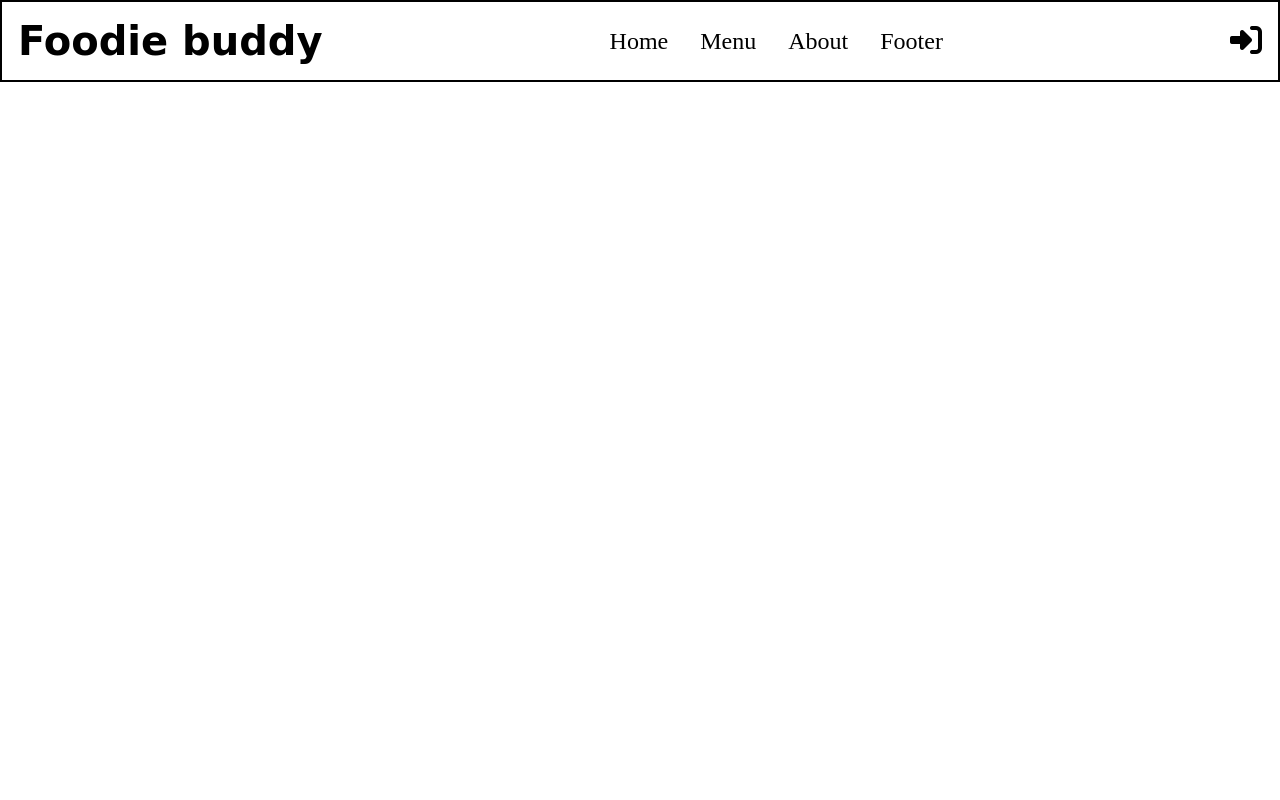
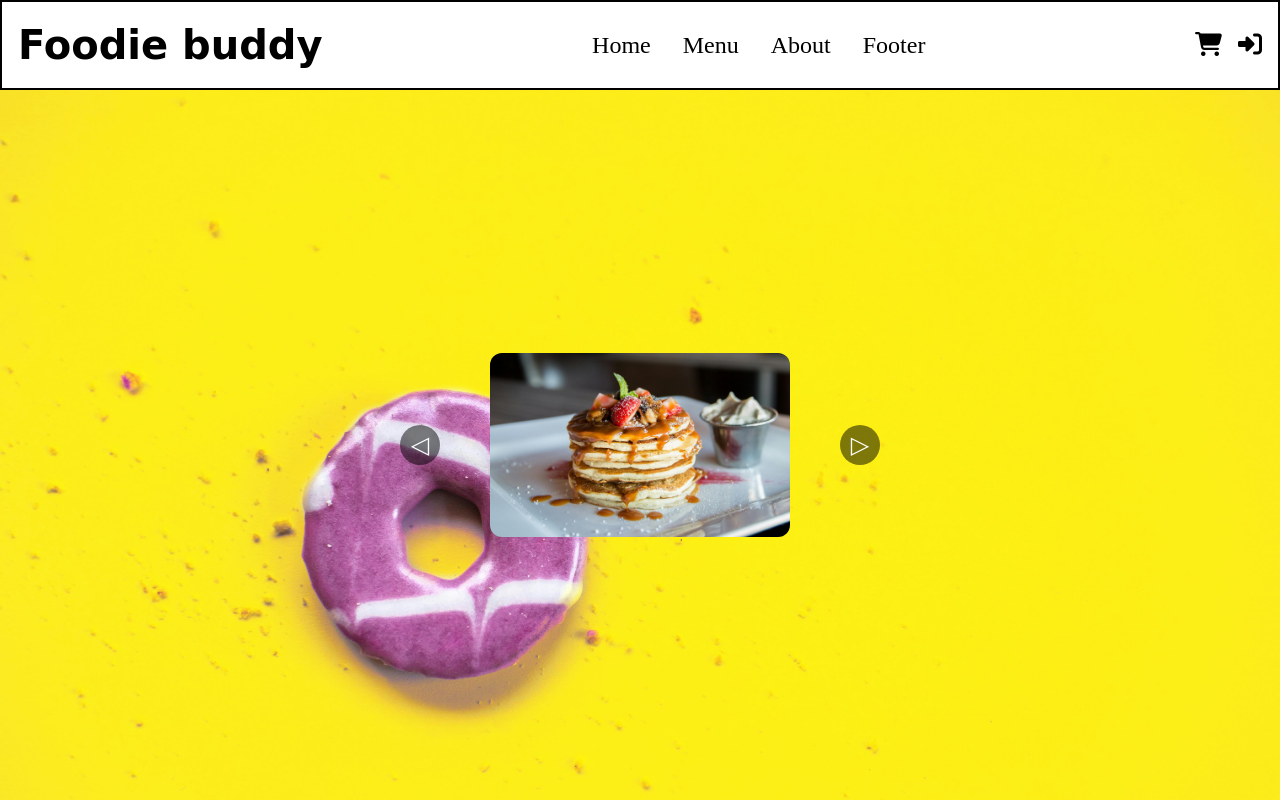
Before and after one commit to WungthingKashungnao/foodie-buddy, a plain HTML site: page index.html in a window 1280 px wide. Drawn offline with Linux system fonts and the light colour scheme; a web font is replaced by a local one.

Commit message:
added home section with carousel

```diff
--- a/css/style.css
+++ b/css/style.css
@@ -9,6 +9,7 @@
 /* header start */
 header {
   width: 100%;
+  height: 90px;
   position: relative;
   display: flex;
   justify-content: space-between;
@@ -29,6 +30,7 @@ header {
   justify-content: space-between;
   align-items: center;
   width: 100%;
+  background-color: white;
 }
 .head-nav .head-nav-list .head-nav-item {
   margin: 0 1rem;
@@ -38,15 +40,111 @@ header {
   color: black;
 }
 
+.header-left-container {
+  display: flex;
+  justify-content: space-between;
+  align-items: center;
+}
+
 .login-header {
   cursor: pointer;
-  font-size: 2rem;
+  font-size: 1.5rem;
+}
+.cart {
+  margin-right: 1rem;
+  cursor: pointer;
+  font-size: 1.5rem;
 }
 
 .header-hamburger {
   display: none;
 }
+
 /* header end */
+
+/* home start */
+#home {
+  background-image: url("../assets/home.jpg");
+  background-size: cover;
+  width: 100vw;
+  height: calc(100vh - 90px);
+  display: flex;
+  justify-content: center;
+  align-items: center;
+}
+
+.carousel {
+  display: flex;
+  align-items: center;
+  position: relative;
+  width: 100%;
+  max-width: 500px;
+  overflow: hidden;
+}
+
+.carousel-container {
+  width: 100%;
+  max-width: 500px;
+  height: 500px;
+  overflow: hidden;
+}
+
+.carousel-track {
+  display: flex;
+  transition: transform 0.4s ease-in-out;
+}
+
+.carousel-item {
+  width: 500px;
+  height: 500px;
+  flex-shrink: 0; /* Ensures only one image is shown at a time */
+  display: flex;
+  justify-content: center;
+  align-items: center;
+}
+
+.carousel-item img {
+  width: 100%;
+  max-width: 300px; /* Ensures images remain 300px */
+  height: auto;
+  object-fit: cover;
+  border-radius: 12px;
+}
+
+.nav-btn {
+  background: rgba(0, 0, 0, 0.5);
+  color: white;
+  border: none;
+  font-size: 24px;
+  cursor: pointer;
+  padding: 10px;
+  position: absolute;
+  top: 50%;
+  transform: translateY(-50%);
+  border-radius: 50%;
+  width: 40px;
+  height: 40px;
+  display: flex;
+  justify-content: center;
+  align-items: center;
+  z-index: 1000; /* Ensure buttons are on top */
+}
+
+#prevBtn {
+  left: 10px;
+  display: flex; /* Ensure it is visible */
+}
+
+#nextBtn {
+  right: 10px;
+  display: flex; /* Ensure it is visible */
+}
+
+/* Ensure buttons remain clickable */
+.nav-btn:hover {
+  background: rgba(0, 0, 0, 0.8);
+}
+/* home end */
 
 /* media queries  start -------------------------------------------------- */
 @media screen and (max-width: 720px) {
@@ -85,6 +183,23 @@ header {
     display: none;
   }
   /* header end */
+
+  /* home start */
+  .carousel-container {
+    max-width: 100%;
+    height: auto;
+  }
+
+  .carousel-item {
+    width: 100%;
+    height: auto;
+  }
+
+  .carousel-item img {
+    width: 100%; /* Full width on small screens */
+    max-width: 300px; /* Keep max 300px */
+    height: auto;
+  }
+  /* home end */
 }
-/* header end */
 /* media quries end -------------------------------------------------- */
--- a/index.html
+++ b/index.html
@@ -3,7 +3,7 @@
   <head>
     <meta charset="UTF-8" />
     <meta name="viewport" content="width=device-width, initial-scale=1.0" />
-    <title>Wung's Fast Food</title>
+    <title>Foodie buddy</title>
   </head>
   <!-- fontawsome link -->
   <link
@@ -33,6 +33,11 @@
         </ul>
       </nav>
       <!-- nav end -->
+      <div class="header-left-container">
+        <div class="cart">
+          <i class="fa-solid fa-cart-shopping"></i>
+        </div>
+
         <!-- login header start -->
         <div class="login-header">
           <i class="fa-solid fa-right-to-bracket"></i>
@@ -43,8 +48,27 @@
           <i class="fa-solid fa-bars"></i>
         </div>
         <!-- header hamburger end -->
+      </div>
     </header>
     <!-- header end -->
+    <!-- home section start-->
+    <section id="home">
+      <!-- carousel start -->
+      <div class="carousel">
+        <button id="prevBtn" class="nav-btn">&#9665;</button>
+        <div class="carousel-container">
+          <div class="carousel-track">
+            <!-- <img
+              src="assets/home carousel food/pexels-chanwalrus-958545.jpg"
+              class="carousel-item"
+            /> -->
+          </div>
+        </div>
+        <button id="nextBtn" class="nav-btn">&#9655;</button>
+      </div>
+      <!-- carousel end -->
+    </section>
+    <!-- home section end -->
   </body>
   <script src="./js/script.js"></script>
 </html>
--- a/js/script.js
+++ b/js/script.js
@@ -1,6 +1,70 @@
+// header elements start
 const headerHamburger = document.querySelector(".header-hamburger");
 const headNavList = document.querySelector(".head-nav-list");
+// header elements end
 
+// carousel elements start
+const track = document.querySelector(".carousel-track");
+const prevBtn = document.getElementById("prevBtn");
+const nextBtn = document.getElementById("nextBtn");
+
+// Image sources
+const images = [
+  "assets/home carousel food/food1.jpg",
+  "assets/home carousel food/food2.jpg",
+  "assets/home carousel food/food3.jpg",
+  "assets/home carousel food/food4.jpg",
+  "assets/home carousel food/food5.jpg",
+  "assets/home carousel food/food6.jpg",
+  "assets/home carousel food/food7.jpg",
+  "assets/home carousel food/food8.jpg",
+  "assets/home carousel food/food9.jpg",
+  "assets/home carousel food/food10.jpg",
+  "assets/home carousel food/food11.jpg",
+  "assets/home carousel food/food12.jpg",
+  "assets/home carousel food/food13.jpg",
+];
+let index = 0; // Track current image index
+let totalImages = 0; // Will be updated after images are loaded
+
+// Function to load images dynamically
+function loadImages() {
+  track.innerHTML = ""; // Clear track before adding new images
+
+  images.forEach((imgSrc) => {
+    const item = document.createElement("div");
+    item.classList.add("carousel-item");
+
+    const imgElement = document.createElement("img");
+    imgElement.src = imgSrc;
+    imgElement.alt = "Food Image";
+
+    item.appendChild(imgElement);
+    track.appendChild(item);
+  });
+
+  // Update total image count after loading
+  totalImages = images.length;
+
+  // Ensure the carousel starts at the correct position
+  updateCarousel();
+}
+
+// Get the actual width of the images dynamically
+function getImageWidth() {
+  const firstImage = document.querySelector(".carousel-item img");
+  return firstImage ? firstImage.clientWidth : 300; // Default to 300px if unavailable
+}
+
+// Function to update carousel position
+function updateCarousel() {
+  const imageWidth = getImageWidth();
+  track.style.transform = `translateX(${-index * imageWidth}px)`;
+}
+
+// carousel elemtents end
+
+// header events start
 // Add a click event listener to the header-hamburger div
 headerHamburger.addEventListener("click", function () {
   const icon = headerHamburger.querySelector("i");
@@ -9,3 +73,26 @@ headerHamburger.addEventListener("click", function () {
 
   headNavList.classList.toggle("hidden");
 });
+// header events end
+
+// carousel events start
+
+// Load images dynamically
+// Move to next image
+nextBtn.addEventListener("click", () => {
+  index = (index + 1) % totalImages; // Loops back to first image
+  updateCarousel();
+});
+
+// Move to previous image (Fixed issue where it skipped images)
+prevBtn.addEventListener("click", () => {
+  index = (index - 1 + totalImages) % totalImages; // Loops back to last image
+  updateCarousel();
+});
+
+// Ensure image width updates on window resize
+window.addEventListener("resize", updateCarousel);
+
+// Load images on page load
+loadImages();
+// carousele events end
```
Also changed, not shown: assets/home carousel food/food1.jpg (added), assets/home carousel food/food10.jpg (added), assets/home carousel food/food11.jpg (added), assets/home carousel food/food12.jpg (added), assets/home carousel food/food13.jpg (added), assets/home carousel food/food2.jpg (added), assets/home carousel food/food3.jpg (added), assets/home carousel food/food8.jpg (added), assets/home carousel food/food9.jpg (added), assets/home.jpg (added), 4 other files. Lines whose indentation alone changed are shown as unchanged.
